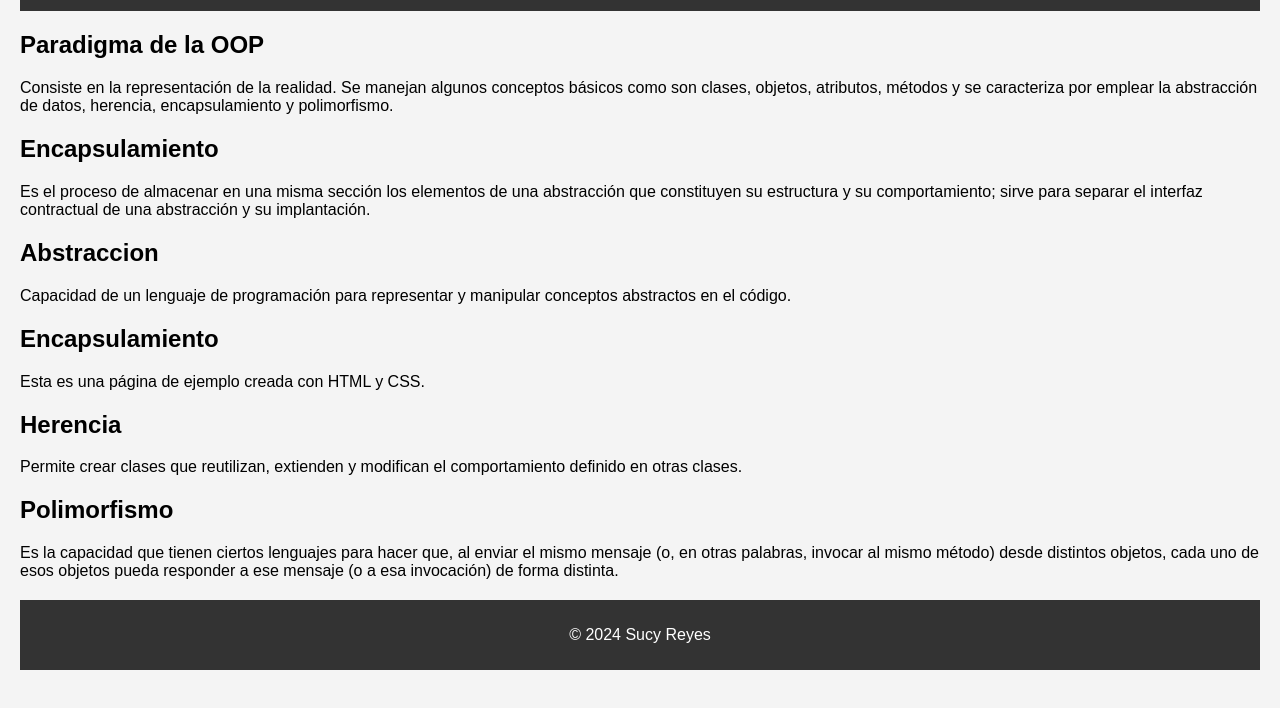
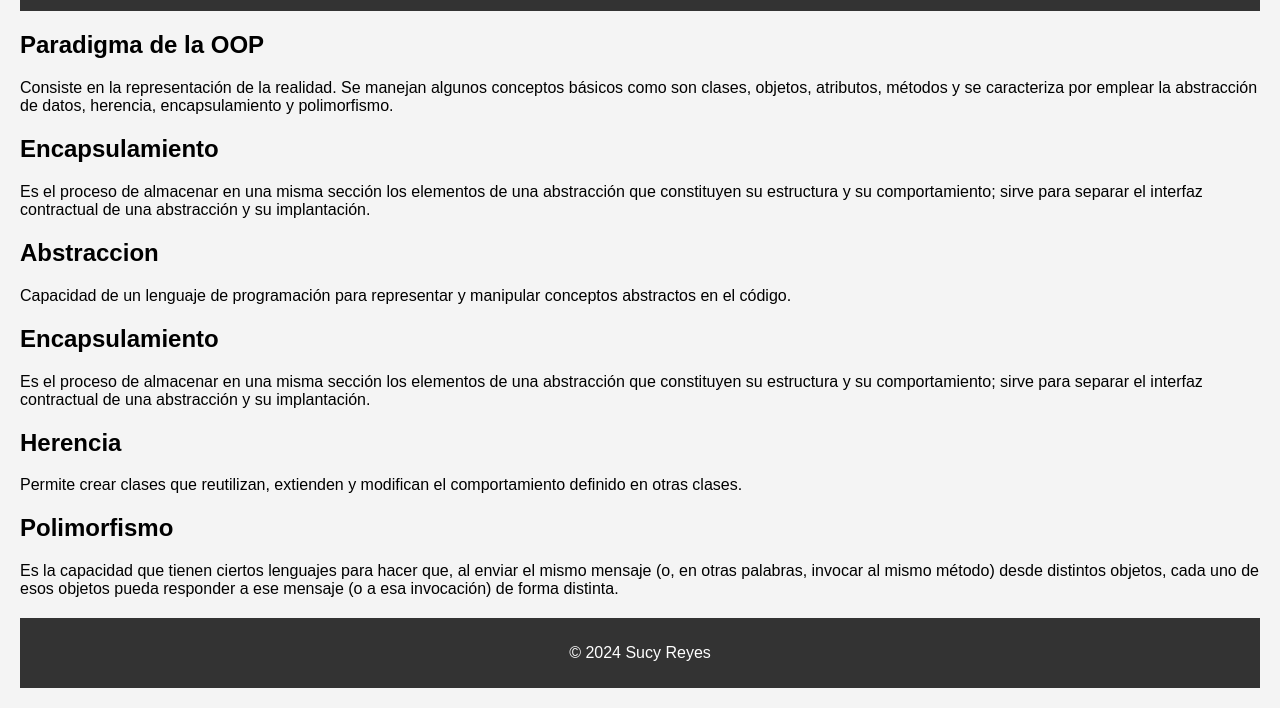
Before and after one commit to AzucenaReyesGarcia/Python-OOP, a plain HTML site: page index.html in a window 1280 px wide. Shown: the part 109-817 px from the top of the page. Drawn offline with Linux system fonts and the light colour scheme.

Commit message:
Agregue la definicion correcta
Signed-off-by: Azucena Reyes Garcia <sucyreyes@dslb-178-006-008-155.178.006.pools.vodafone-ip.de>

```diff
--- a/index.html
+++ b/index.html
@@ -53,7 +53,7 @@
 
 <main>
     <h2>Encapsulamiento</h2>
-    <p>Esta es una página de ejemplo creada con HTML y CSS.</p>
+    <p>Es el proceso de almacenar en una misma sección los elementos de una abstracción que constituyen su estructura y su comportamiento; sirve para separar el interfaz contractual de una abstracción y su implantación.</p>
 </main>
 
 <main>
```
